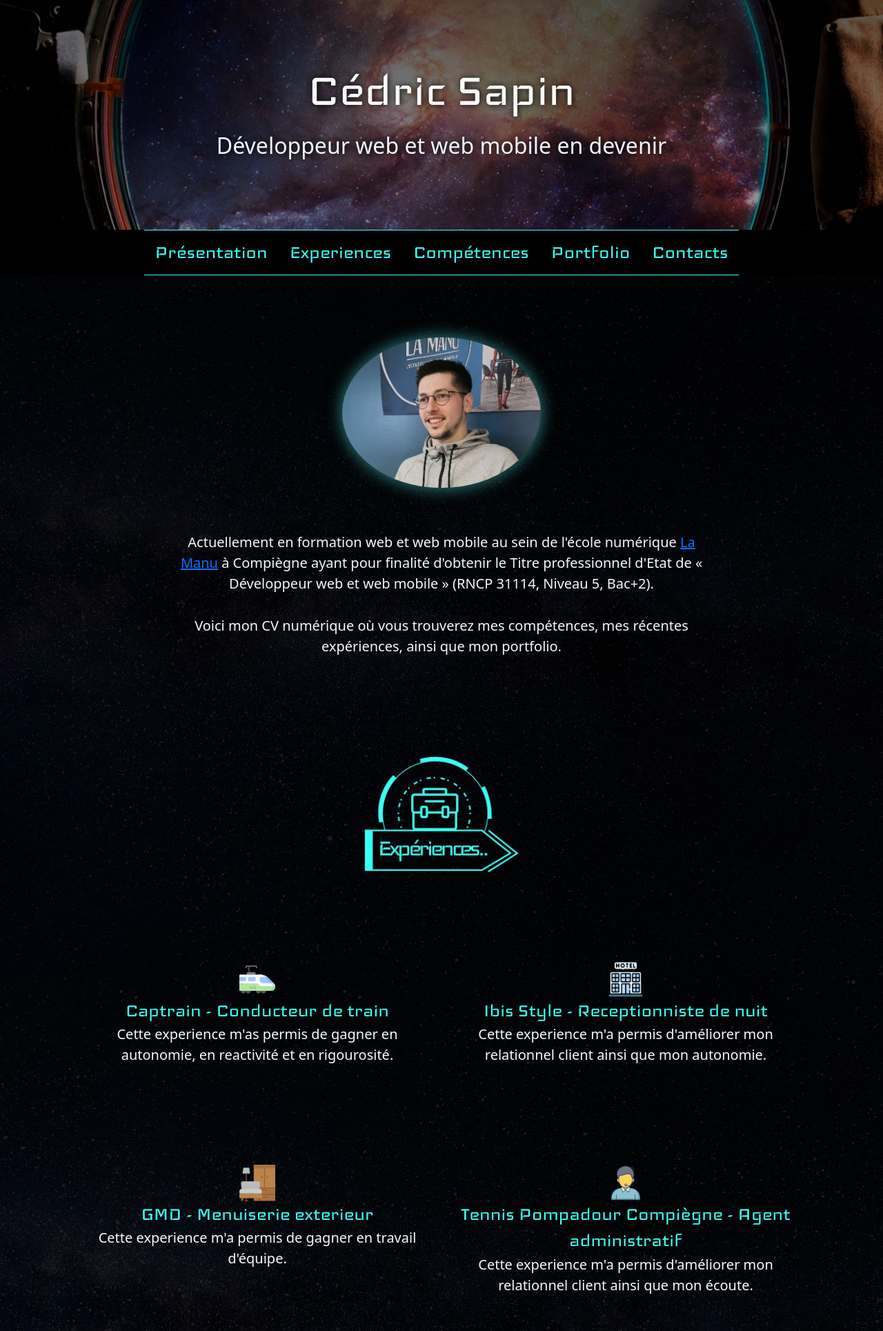
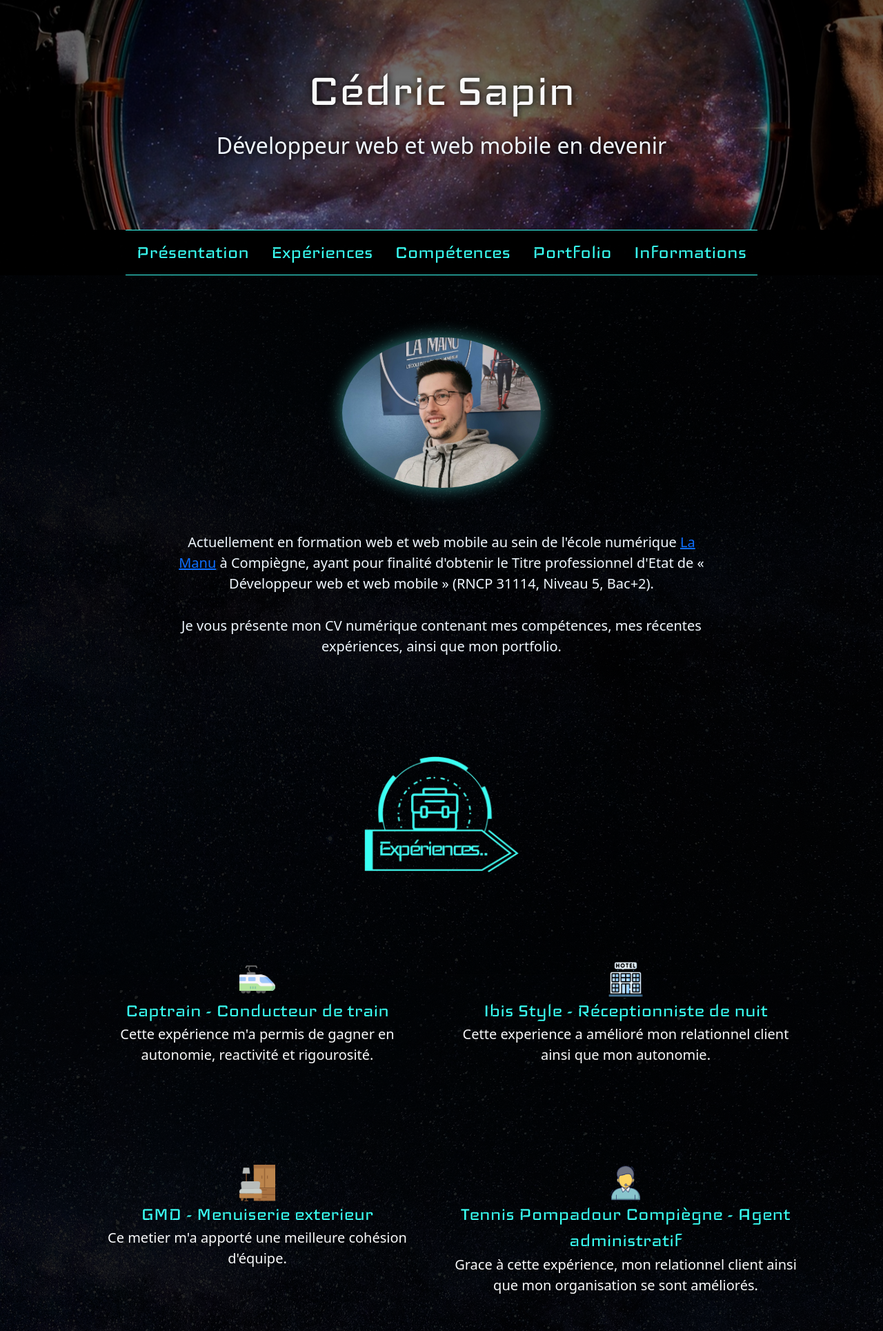
Before and after one commit to CedricSapin/CV-Numerique, a plain HTML site: page index.html in a window 1280 px wide. Shown: the top 1929 px of the page at 69% size. Drawn offline with nearby package versions, Linux system fonts and the light colour scheme.

Commit message:
29-01-23

```diff
--- a/asset/css/style.css
+++ b/asset/css/style.css
@@ -285,6 +285,7 @@ section .container {
 }
 /* MEDIA QUERRIES */
 @media all and (max-width:500px) {
+
     #CV>div>img {
         height: 25vh;
         width: 50vw;
--- a/index.html
+++ b/index.html
@@ -25,7 +25,7 @@
           <a class="nav-link active" aria-current="page" href="#CV">Présentation</a>
         </li>
         <li class="nav-item defautTextSize">
-          <a class="nav-link" href="#experiences">Experiences</a>
+          <a class="nav-link" href="#experiences">Expériences</a>
         </li>
         <li class="nav-item defautTextSize">
           <a class="nav-link" href="#number1">Compétences</a>
@@ -34,7 +34,7 @@
           <a class="nav-link" href="#number2">Portfolio</a>
         </li>
         <li class="nav-item defautTextSize">
-          <a class="nav-link" href="#number3">Contacts</a>
+          <a class="nav-link" href="#number3">Informations</a>
         </li>
       </ul>
     </nav>
@@ -45,10 +45,10 @@
       </div>
       <article id="article1" class="sectionAll mt-5">
         <p class="sautLigne defautTextSize">Actuellement en formation web et web mobile au sein de l'école numérique <a
-            target="_blank" href="https://lamanu.fr/">La Manu</a> à Compiègne ayant pour finalité d'obtenir le
+            target="_blank" href="https://lamanu.fr/">La Manu</a> à Compiègne, ayant pour finalité d'obtenir le
           Titre professionnel d'Etat de « Développeur web et web mobile » (RNCP 31114, Niveau 5, Bac+2). </p>
         <p class="sautLigne defautTextSize">
-          Voici mon CV numérique où vous trouverez mes compétences, mes récentes expériences, ainsi que mon portfolio.
+          Je vous présente mon CV numérique contenant mes compétences, mes récentes expériences, ainsi que mon portfolio.
         </p>
       </article>
     </section>
@@ -61,16 +61,16 @@
             <div class="card-body">
               <img src="./asset/images/train.png" class="card-img-top imgSize2" alt="Icone train">
               <h2 class="card-title ">Captrain - Conducteur de train</h2>
-              <p class="card-text defautTextSize ">Cette experience m'as permis de gagner en autonomie, en reactivité et
-                en rigourosité.
+              <p class="card-text defautTextSize ">Cette expérience m'a permis de gagner en autonomie, reactivité et
+               rigourosité.
               </p>
             </div>
           </div>
           <div class="col mt-5  blackOpaque">
             <div class="card-body">
               <img src="./asset/images/hotel.png" class="card-img-top imgSize2" alt="icone hotel">
-              <h2 class="card-title ">Ibis Style - Receptionniste de nuit</h2>
-              <p class="card-text defautTextSize">Cette experience m'a permis d'améliorer mon relationnel client ainsi
+              <h2 class="card-title ">Ibis Style - Réceptionniste de nuit</h2>
+              <p class="card-text defautTextSize">Cette experience a amélioré mon relationnel client ainsi
                 que mon autonomie.
               </p>
             </div>
@@ -79,15 +79,14 @@
             <div class="card-body">
               <img src="./asset/images/meuble.png" class="card-img-top imgSize2" alt="icone meuble">
               <h2 class="card-title">GMD - Menuiserie exterieur </h2>
-              <p class="card-text defautTextSize">Cette experience m'a permis de gagner en travail d'équipe.</p>
+              <p class="card-text defautTextSize">Ce metier m'a apporté une meilleure cohésion d'équipe.</p>
             </div>
           </div>
           <div class="col mt-5  blackOpaque">
             <div class="card-body">
               <img src="./asset/images/secretaire.png" class="card-img-top imgSize2" alt="icone agent administratif">
               <h2 class="card-title">Tennis Pompadour Compiègne - Agent administratif</h2>
-              <p class="card-text defautTextSize">Cette experience m'a permis d'améliorer mon relationnel client ainsi
-                que mon écoute.
+              <p class="card-text defautTextSize">Grace à cette expérience, mon relationnel client ainsi que mon organisation se sont améliorés.
               </p>
             </div>
           </div>
@@ -152,16 +151,20 @@
         <article id="para3">
 
           <p>Mes créations :</p>
-          <p id="colorAqua1" class="text-warning">Creation d'un site vitrine fictif pour un apiculteur</p>
+          <p id="colorAqua1" class="text-warning">Création d'un site vitrine fictif pour un apiculteur</p>
           <p><a href="https://les-homelettes.github.io/happyculture/">Happy Culture</a></p>
           <iframe id="happyCulture" title="Happy Culture" src="https://les-homelettes.github.io/happyculture/">
           </iframe>
-          <p id="colorAqua2" class="text-warning">Creation d'un site vitrine pour de la vente de pc gamer</p>
-          <a href="https://les-homelettes.github.io/Bestgamer/index.html"><p>Best Gamer</p></a>
+          <p id="colorAqua2" class="text-warning">Création d'un site vitrine fictif pour de la vente de pc gamer</p>
+          <a href="https://les-homelettes.github.io/Bestgamer/index.html">
+            <p>Best Gamer</p>
+          </a>
           <iframe id="bestGamer" title="Best Gamer" src="https://les-homelettes.github.io/Bestgamer/index.html">
           </iframe>
-          <p id="colorAqua2" class="text-warning">Creation d'un site vitrine fictif pour un chirurgien plastique</p>
-                    <a href="https://cedricsapin.github.io/chirurgien/"><p>Docteur Kamil Honnête</p></a>
+          <p id="colorAqua2" class="text-warning">Création d'un site vitrine fictif pour un chirurgien plastique</p>
+          <a href="https://cedricsapin.github.io/chirurgien/">
+            <p>Docteur Kamil Honnête</p>
+          </a>
           <iframe id="docteur" title="Kamil Honnete" src="https://cedricsapin.github.io/chirurgien/">
           </iframe>
 
@@ -173,7 +176,7 @@
       <div class="container reveal sectionAll">
         <img src="asset/images/informations2b.png" alt="icone information" class="titreStyle">
         <p id="para4" class="defautTextSize">
-          Si mon profil vous interesse, je suis joignable par mail ou sur linkedin.
+          Si mon profil vous intéresse, je suis joignable par mail ou sur linkedin.
         </p>
         <div id="contacts">
           <p class="contactPosition defautTextSize">
```
